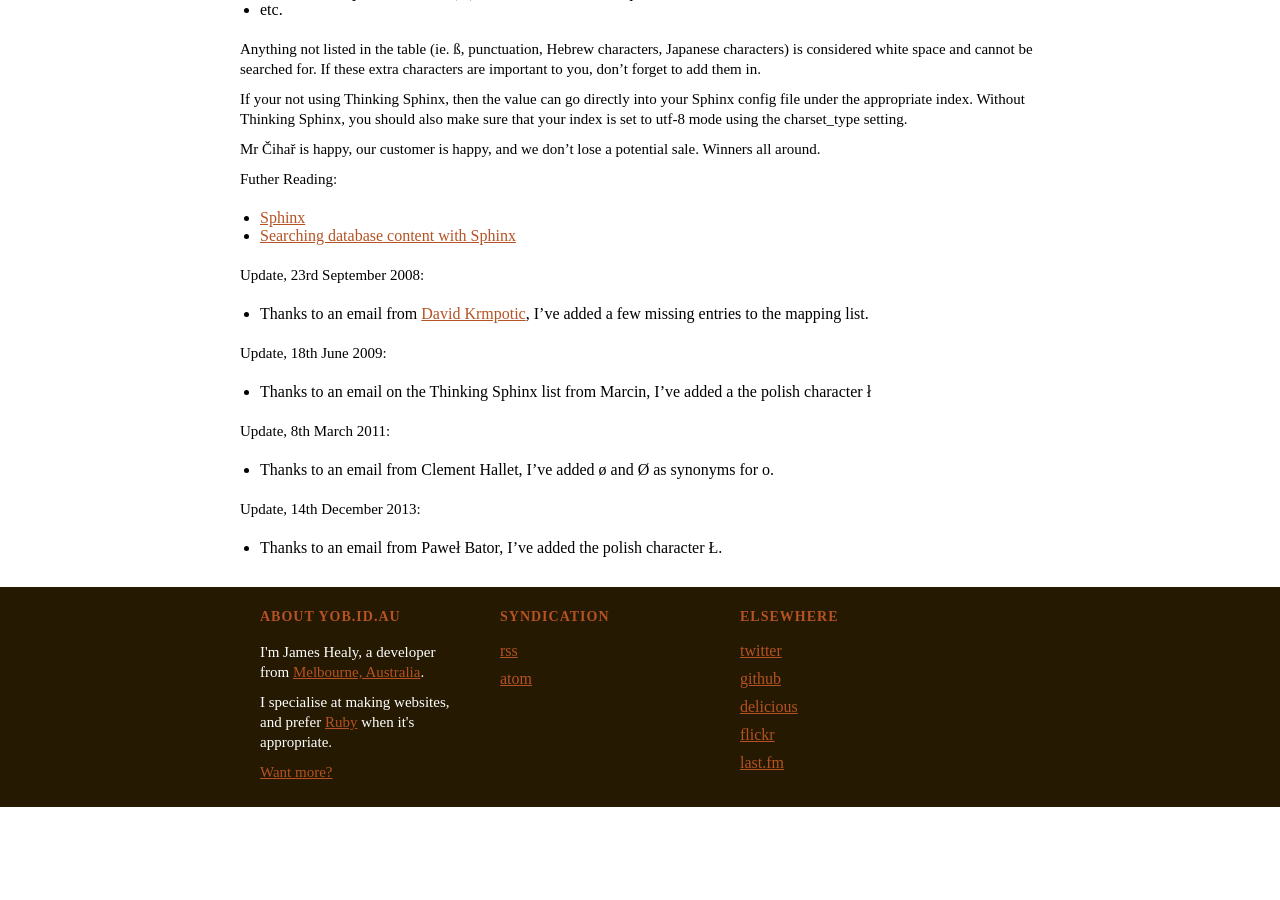
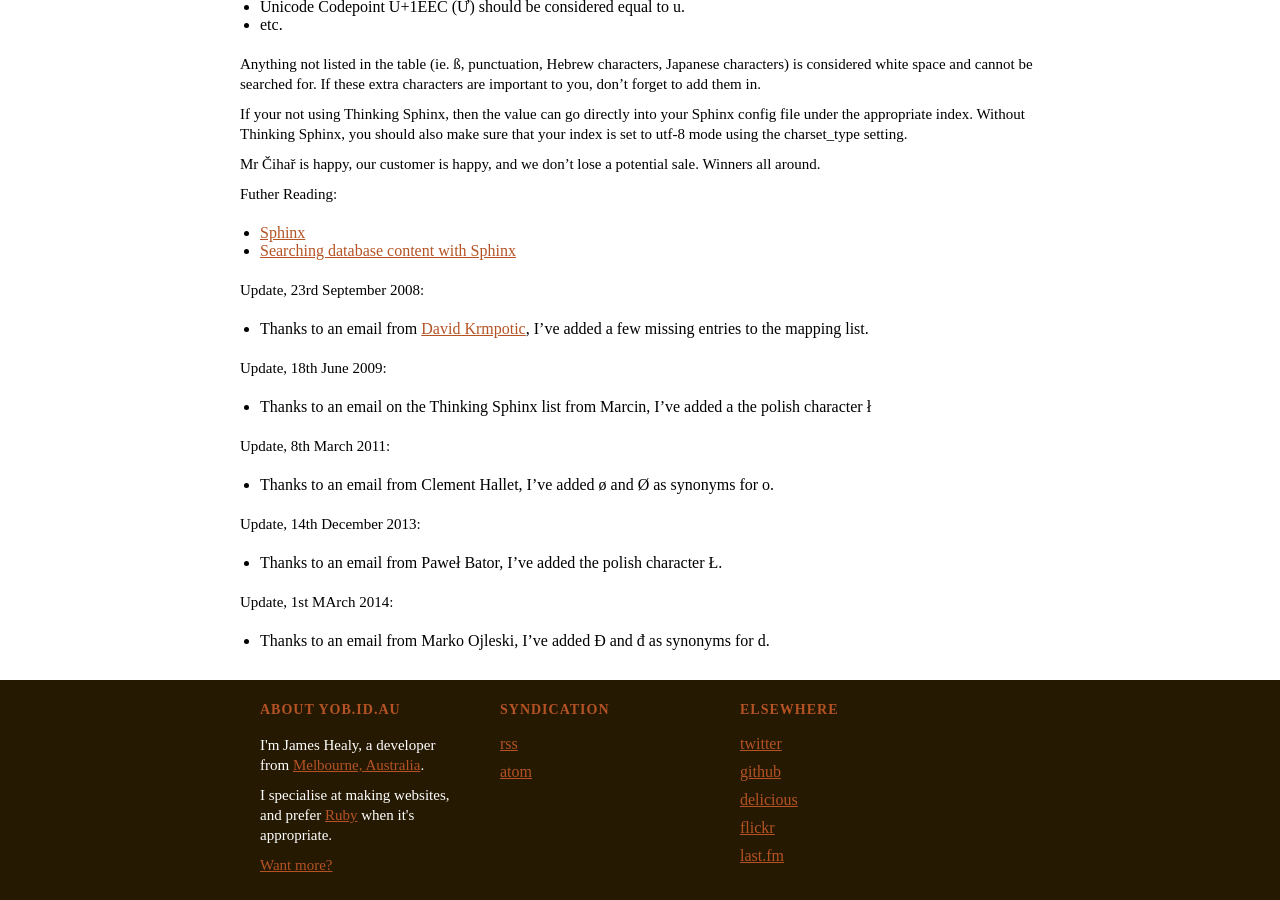
Before and after one commit to yob/yob.github.com, a Jekyll site: the page built from _posts/2008-05-08-thinking-sphinx-and-unicode.markdown, in a window 1280 px wide and 900 px high, scrolled down 2269 px. Built offline with Jekyll 4.4.1, drawn with Linux system fonts in a browser that asks for light colours; before the commit the page ends 3076 px from its top, so only the background shows below that; part of the change alters nothing that is shown.

Commit message:
add extra code points to my thinking sphinx glyphs

```diff
--- a/_posts/2008-05-08-thinking-sphinx-and-unicode.markdown
+++ b/_posts/2008-05-08-thinking-sphinx-and-unicode.markdown
@@ -70,78 +70,78 @@ breaks):
         U+00F3->o, U+00F4->o, U+00F5->o, U+00F6->o, U+00F8->o, U+00F9->u,
         U+00FA->u, U+00FB->u, U+00FC->u, U+00FD->y, U+00FF->y, U+0100->a,
         U+0101->a, U+0102->a, U+0103->a, U+0104->a, U+0105->a, U+0106->c,
-        U+0107->c, U+0108->c, U+0109->c, U+010A->c, U+010B->c, U+010C->c,
-        U+010D->c, U+010E->d, U+010F->d, U+0112->e, U+0113->e, U+0114->e,
-        U+0115->e, U+0116->e, U+0117->e, U+0118->e, U+0119->e, U+011A->e,
-        U+011B->e, U+011C->g, U+011D->g, U+011E->g, U+011F->g, U+0120->g,
-        U+0121->g, U+0122->g, U+0123->g, U+0124->h, U+0125->h, U+0128->i,
-        U+0129->i, U+0131->i, U+012A->i, U+012B->i, U+012C->i, U+012D->i,
-        U+012E->i, U+012F->i, U+0130->i, U+0134->j, U+0135->j, U+0136->k,
-        U+0137->k, U+0139->l, U+013A->l, U+013B->l, U+013C->l, U+013D->l,
-        U+013E->l, U+0141->l, U+0142->l, U+0143->n, U+0144->n, U+0145->n,
-        U+0146->n, U+0147->n, U+0148->n, U+014C->o, U+014D->o, U+014E->o,
-        U+014F->o, U+0150->o, U+0151->o, U+0154->r, U+0155->r, U+0156->r,
-        U+0157->r, U+0158->r, U+0159->r, U+015A->s, U+015B->s, U+015C->s,
-        U+015D->s, U+015E->s, U+015F->s, U+0160->s, U+0161->s, U+0162->t,
-        U+0163->t, U+0164->t, U+0165->t, U+0168->u, U+0169->u, U+016A->u,
-        U+016B->u, U+016C->u, U+016D->u, U+016E->u, U+016F->u, U+0170->u,
-        U+0171->u, U+0172->u, U+0173->u, U+0174->w, U+0175->w, U+0176->y,
-        U+0177->y, U+0178->y, U+0179->z, U+017A->z, U+017B->z, U+017C->z,
-        U+017D->z, U+017E->z, U+01A0->o, U+01A1->o, U+01AF->u, U+01B0->u,
-        U+01CD->a, U+01CE->a, U+01CF->i, U+01D0->i, U+01D1->o, U+01D2->o,
-        U+01D3->u, U+01D4->u, U+01D5->u, U+01D6->u, U+01D7->u, U+01D8->u,
-        U+01D9->u, U+01DA->u, U+01DB->u, U+01DC->u, U+01DE->a, U+01DF->a,
-        U+01E0->a, U+01E1->a, U+01E6->g, U+01E7->g, U+01E8->k, U+01E9->k,
-        U+01EA->o, U+01EB->o, U+01EC->o, U+01ED->o, U+01F0->j, U+01F4->g,
-        U+01F5->g, U+01F8->n, U+01F9->n, U+01FA->a, U+01FB->a, U+0200->a,
-        U+0201->a, U+0202->a, U+0203->a, U+0204->e, U+0205->e, U+0206->e,
-        U+0207->e, U+0208->i, U+0209->i, U+020A->i, U+020B->i, U+020C->o,
-        U+020D->o, U+020E->o, U+020F->o, U+0210->r, U+0211->r, U+0212->r,
-        U+0213->r, U+0214->u, U+0215->u, U+0216->u, U+0217->u, U+0218->s,
-        U+0219->s, U+021A->t, U+021B->t, U+021E->h, U+021F->h, U+0226->a,
-        U+0227->a, U+0228->e, U+0229->e, U+022A->o, U+022B->o, U+022C->o,
-        U+022D->o, U+022E->o, U+022F->o, U+0230->o, U+0231->o, U+0232->y,
-        U+0233->y, U+1E00->a, U+1E01->a, U+1E02->b, U+1E03->b, U+1E04->b,
-        U+1E05->b, U+1E06->b, U+1E07->b, U+1E08->c, U+1E09->c, U+1E0A->d,
-        U+1E0B->d, U+1E0C->d, U+1E0D->d, U+1E0E->d, U+1E0F->d, U+1E10->d,
-        U+1E11->d, U+1E12->d, U+1E13->d, U+1E14->e, U+1E15->e, U+1E16->e,
-        U+1E17->e, U+1E18->e, U+1E19->e, U+1E1A->e, U+1E1B->e, U+1E1C->e,
-        U+1E1D->e, U+1E1E->f, U+1E1F->f, U+1E20->g, U+1E21->g, U+1E22->h,
-        U+1E23->h, U+1E24->h, U+1E25->h, U+1E26->h, U+1E27->h, U+1E28->h,
-        U+1E29->h, U+1E2A->h, U+1E2B->h, U+1E2C->i, U+1E2D->i, U+1E2E->i,
-        U+1E2F->i, U+1E30->k, U+1E31->k, U+1E32->k, U+1E33->k, U+1E34->k,
-        U+1E35->k, U+1E36->l, U+1E37->l, U+1E38->l, U+1E39->l, U+1E3A->l,
-        U+1E3B->l, U+1E3C->l, U+1E3D->l, U+1E3E->m, U+1E3F->m, U+1E40->m,
-        U+1E41->m, U+1E42->m, U+1E43->m, U+1E44->n, U+1E45->n, U+1E46->n,
-        U+1E47->n, U+1E48->n, U+1E49->n, U+1E4A->n, U+1E4B->n, U+1E4C->o,
-        U+1E4D->o, U+1E4E->o, U+1E4F->o, U+1E50->o, U+1E51->o, U+1E52->o,
-        U+1E53->o, U+1E54->p, U+1E55->p, U+1E56->p, U+1E57->p, U+1E58->r,
-        U+1E59->r, U+1E5A->r, U+1E5B->r, U+1E5C->r, U+1E5D->r, U+1E5E->r,
-        U+1E5F->r, U+1E60->s, U+1E61->s, U+1E62->s, U+1E63->s, U+1E64->s,
-        U+1E65->s, U+1E66->s, U+1E67->s, U+1E68->s, U+1E69->s, U+1E6A->t,
-        U+1E6B->t, U+1E6C->t, U+1E6D->t, U+1E6E->t, U+1E6F->t, U+1E70->t,
-        U+1E71->t, U+1E72->u, U+1E73->u, U+1E74->u, U+1E75->u, U+1E76->u,
-        U+1E77->u, U+1E78->u, U+1E79->u, U+1E7A->u, U+1E7B->u, U+1E7C->v,
-        U+1E7D->v, U+1E7E->v, U+1E7F->v, U+1E80->w, U+1E81->w, U+1E82->w,
-        U+1E83->w, U+1E84->w, U+1E85->w, U+1E86->w, U+1E87->w, U+1E88->w,
-        U+1E89->w, U+1E8A->x, U+1E8B->x, U+1E8C->x, U+1E8D->x, U+1E8E->y,
-        U+1E8F->y, U+1E96->h, U+1E97->t, U+1E98->w, U+1E99->y, U+1EA0->a,
-        U+1EA1->a, U+1EA2->a, U+1EA3->a, U+1EA4->a, U+1EA5->a, U+1EA6->a,
-        U+1EA7->a, U+1EA8->a, U+1EA9->a, U+1EAA->a, U+1EAB->a, U+1EAC->a,
-        U+1EAD->a, U+1EAE->a, U+1EAF->a, U+1EB0->a, U+1EB1->a, U+1EB2->a,
-        U+1EB3->a, U+1EB4->a, U+1EB5->a, U+1EB6->a, U+1EB7->a, U+1EB8->e,
-        U+1EB9->e, U+1EBA->e, U+1EBB->e, U+1EBC->e, U+1EBD->e, U+1EBE->e,
-        U+1EBF->e, U+1EC0->e, U+1EC1->e, U+1EC2->e, U+1EC3->e, U+1EC4->e,
-        U+1EC5->e, U+1EC6->e, U+1EC7->e, U+1EC8->i, U+1EC9->i, U+1ECA->i,
-        U+1ECB->i, U+1ECC->o, U+1ECD->o, U+1ECE->o, U+1ECF->o, U+1ED0->o,
-        U+1ED1->o, U+1ED2->o, U+1ED3->o, U+1ED4->o, U+1ED5->o, U+1ED6->o,
-        U+1ED7->o, U+1ED8->o, U+1ED9->o, U+1EDA->o, U+1EDB->o, U+1EDC->o,
-        U+1EDD->o, U+1EDE->o, U+1EDF->o, U+1EE0->o, U+1EE1->o, U+1EE2->o,
-        U+1EE3->o, U+1EE4->u, U+1EE5->u, U+1EE6->u, U+1EE7->u, U+1EE8->u,
-        U+1EE9->u, U+1EEA->u, U+1EEB->u, U+1EEC->u, U+1EED->u, U+1EEE->u,
-        U+1EEF->u, U+1EF0->u, U+1EF1->u, U+1EF2->y, U+1EF3->y, U+1EF4->y,
-        U+1EF5->y, U+1EF6->y, U+1EF7->y, U+1EF8->y, U+1EF9->y"
-{% endhighlight %}
+        U+0107->c, U+0108->c, U+0109->c, U+0110->d, U+0111->d, U+010A->c,
+        U+010B->c, U+010C->c, U+010D->c, U+010E->d, U+010F->d, U+0112->e,
+        U+0113->e, U+0114->e, U+0115->e, U+0116->e, U+0117->e, U+0118->e,
+        U+0119->e, U+011A->e, U+011B->e, U+011C->g, U+011D->g, U+011E->g,
+        U+011F->g, U+0120->g, U+0121->g, U+0122->g, U+0123->g, U+0124->h,
+        U+0125->h, U+0128->i, U+0129->i, U+0131->i, U+012A->i, U+012B->i,
+        U+012C->i, U+012D->i, U+012E->i, U+012F->i, U+0130->i, U+0134->j,
+        U+0135->j, U+0136->k, U+0137->k, U+0139->l, U+013A->l, U+013B->l,
+        U+013C->l, U+013D->l, U+013E->l, U+0141->l, U+0142->l, U+0143->n,
+        U+0144->n, U+0145->n, U+0146->n, U+0147->n, U+0148->n, U+014C->o,
+        U+014D->o, U+014E->o, U+014F->o, U+0150->o, U+0151->o, U+0154->r,
+        U+0155->r, U+0156->r, U+0157->r, U+0158->r, U+0159->r, U+015A->s,
+        U+015B->s, U+015C->s, U+015D->s, U+015E->s, U+015F->s, U+0160->s,
+        U+0161->s, U+0162->t, U+0163->t, U+0164->t, U+0165->t, U+0168->u,
+        U+0169->u, U+016A->u, U+016B->u, U+016C->u, U+016D->u, U+016E->u,
+        U+016F->u, U+0170->u, U+0171->u, U+0172->u, U+0173->u, U+0174->w,
+        U+0175->w, U+0176->y, U+0177->y, U+0178->y, U+0179->z, U+017A->z,
+        U+017B->z, U+017C->z, U+017D->z, U+017E->z, U+01A0->o, U+01A1->o,
+        U+01AF->u, U+01B0->u, U+01CD->a, U+01CE->a, U+01CF->i, U+01D0->i,
+        U+01D1->o, U+01D2->o, U+01D3->u, U+01D4->u, U+01D5->u, U+01D6->u,
+        U+01D7->u, U+01D8->u, U+01D9->u, U+01DA->u, U+01DB->u, U+01DC->u,
+        U+01DE->a, U+01DF->a, U+01E0->a, U+01E1->a, U+01E6->g, U+01E7->g,
+        U+01E8->k, U+01E9->k, U+01EA->o, U+01EB->o, U+01EC->o, U+01ED->o,
+        U+01F0->j, U+01F4->g, U+01F5->g, U+01F8->n, U+01F9->n, U+01FA->a,
+        U+01FB->a, U+0200->a, U+0201->a, U+0202->a, U+0203->a, U+0204->e,
+        U+0205->e, U+0206->e, U+0207->e, U+0208->i, U+0209->i, U+020A->i,
+        U+020B->i, U+020C->o, U+020D->o, U+020E->o, U+020F->o, U+0210->r,
+        U+0211->r, U+0212->r, U+0213->r, U+0214->u, U+0215->u, U+0216->u,
+        U+0217->u, U+0218->s, U+0219->s, U+021A->t, U+021B->t, U+021E->h,
+        U+021F->h, U+0226->a, U+0227->a, U+0228->e, U+0229->e, U+022A->o,
+        U+022B->o, U+022C->o, U+022D->o, U+022E->o, U+022F->o, U+0230->o,
+        U+0231->o, U+0232->y, U+0233->y, U+1E00->a, U+1E01->a, U+1E02->b,
+        U+1E03->b, U+1E04->b, U+1E05->b, U+1E06->b, U+1E07->b, U+1E08->c,
+        U+1E09->c, U+1E0A->d, U+1E0B->d, U+1E0C->d, U+1E0D->d, U+1E0E->d,
+        U+1E0F->d, U+1E10->d, U+1E11->d, U+1E12->d, U+1E13->d, U+1E14->e,
+        U+1E15->e, U+1E16->e, U+1E17->e, U+1E18->e, U+1E19->e, U+1E1A->e,
+        U+1E1B->e, U+1E1C->e, U+1E1D->e, U+1E1E->f, U+1E1F->f, U+1E20->g,
+        U+1E21->g, U+1E22->h, U+1E23->h, U+1E24->h, U+1E25->h, U+1E26->h,
+        U+1E27->h, U+1E28->h, U+1E29->h, U+1E2A->h, U+1E2B->h, U+1E2C->i,
+        U+1E2D->i, U+1E2E->i, U+1E2F->i, U+1E30->k, U+1E31->k, U+1E32->k,
+        U+1E33->k, U+1E34->k, U+1E35->k, U+1E36->l, U+1E37->l, U+1E38->l,
+        U+1E39->l, U+1E3A->l, U+1E3B->l, U+1E3C->l, U+1E3D->l, U+1E3E->m,
+        U+1E3F->m, U+1E40->m, U+1E41->m, U+1E42->m, U+1E43->m, U+1E44->n,
+        U+1E45->n, U+1E46->n, U+1E47->n, U+1E48->n, U+1E49->n, U+1E4A->n,
+        U+1E4B->n, U+1E4C->o, U+1E4D->o, U+1E4E->o, U+1E4F->o, U+1E50->o,
+        U+1E51->o, U+1E52->o, U+1E53->o, U+1E54->p, U+1E55->p, U+1E56->p,
+        U+1E57->p, U+1E58->r, U+1E59->r, U+1E5A->r, U+1E5B->r, U+1E5C->r,
+        U+1E5D->r, U+1E5E->r, U+1E5F->r, U+1E60->s, U+1E61->s, U+1E62->s,
+        U+1E63->s, U+1E64->s, U+1E65->s, U+1E66->s, U+1E67->s, U+1E68->s,
+        U+1E69->s, U+1E6A->t, U+1E6B->t, U+1E6C->t, U+1E6D->t, U+1E6E->t,
+        U+1E6F->t, U+1E70->t, U+1E71->t, U+1E72->u, U+1E73->u, U+1E74->u,
+        U+1E75->u, U+1E76->u, U+1E77->u, U+1E78->u, U+1E79->u, U+1E7A->u,
+        U+1E7B->u, U+1E7C->v, U+1E7D->v, U+1E7E->v, U+1E7F->v, U+1E80->w,
+        U+1E81->w, U+1E82->w, U+1E83->w, U+1E84->w, U+1E85->w, U+1E86->w,
+        U+1E87->w, U+1E88->w, U+1E89->w, U+1E8A->x, U+1E8B->x, U+1E8C->x,
+        U+1E8D->x, U+1E8E->y, U+1E8F->y, U+1E96->h, U+1E97->t, U+1E98->w,
+        U+1E99->y, U+1EA0->a, U+1EA1->a, U+1EA2->a, U+1EA3->a, U+1EA4->a,
+        U+1EA5->a, U+1EA6->a, U+1EA7->a, U+1EA8->a, U+1EA9->a, U+1EAA->a,
+        U+1EAB->a, U+1EAC->a, U+1EAD->a, U+1EAE->a, U+1EAF->a, U+1EB0->a,
+        U+1EB1->a, U+1EB2->a, U+1EB3->a, U+1EB4->a, U+1EB5->a, U+1EB6->a,
+        U+1EB7->a, U+1EB8->e, U+1EB9->e, U+1EBA->e, U+1EBB->e, U+1EBC->e,
+        U+1EBD->e, U+1EBE->e, U+1EBF->e, U+1EC0->e, U+1EC1->e, U+1EC2->e,
+        U+1EC3->e, U+1EC4->e, U+1EC5->e, U+1EC6->e, U+1EC7->e, U+1EC8->i,
+        U+1EC9->i, U+1ECA->i, U+1ECB->i, U+1ECC->o, U+1ECD->o, U+1ECE->o,
+        U+1ECF->o, U+1ED0->o, U+1ED1->o, U+1ED2->o, U+1ED3->o, U+1ED4->o,
+        U+1ED5->o, U+1ED6->o, U+1ED7->o, U+1ED8->o, U+1ED9->o, U+1EDA->o,
+        U+1EDB->o, U+1EDC->o, U+1EDD->o, U+1EDE->o, U+1EDF->o, U+1EE0->o,
+        U+1EE1->o, U+1EE2->o, U+1EE3->o, U+1EE4->u, U+1EE5->u, U+1EE6->u,
+        U+1EE7->u, U+1EE8->u, U+1EE9->u, U+1EEA->u, U+1EEB->u, U+1EEC->u,
+        U+1EED->u, U+1EEE->u, U+1EEF->u, U+1EF0->u, U+1EF1->u, U+1EF2->y,
+        U+1EF3->y, U+1EF4->y, U+1EF5->y, U+1EF6->y, U+1EF7->y, U+1EF8->y,
+        U+1EF9->y" {% endhighlight %}
 
 This charset_table option is saying that:
 
@@ -184,3 +184,6 @@ Update, 8th March 2011:
 
 Update, 14th December 2013:
 - Thanks to an email from Paweł Bator, I've added the polish character Ł.
+
+Update, 1st MArch 2014:
+- Thanks to an email from Marko Ojleski, I've added Đ and đ as synonyms for d.
```
